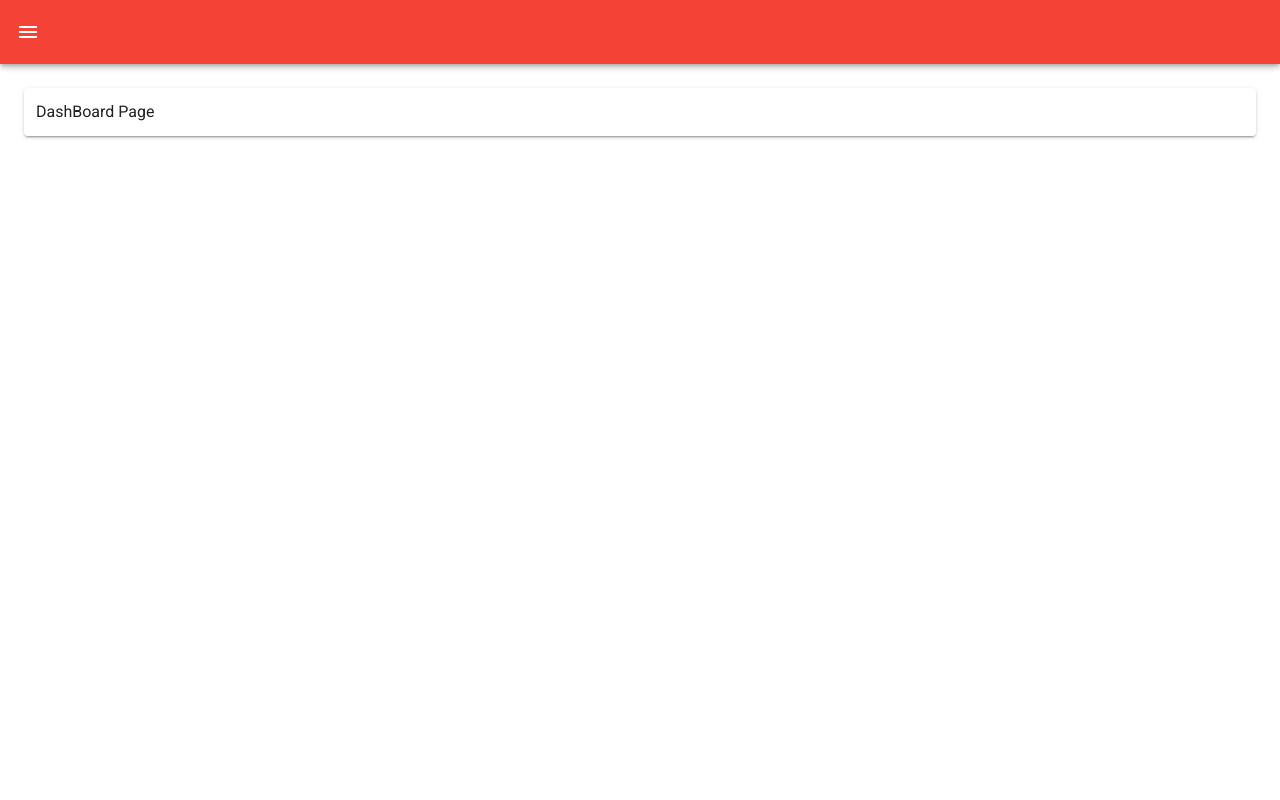
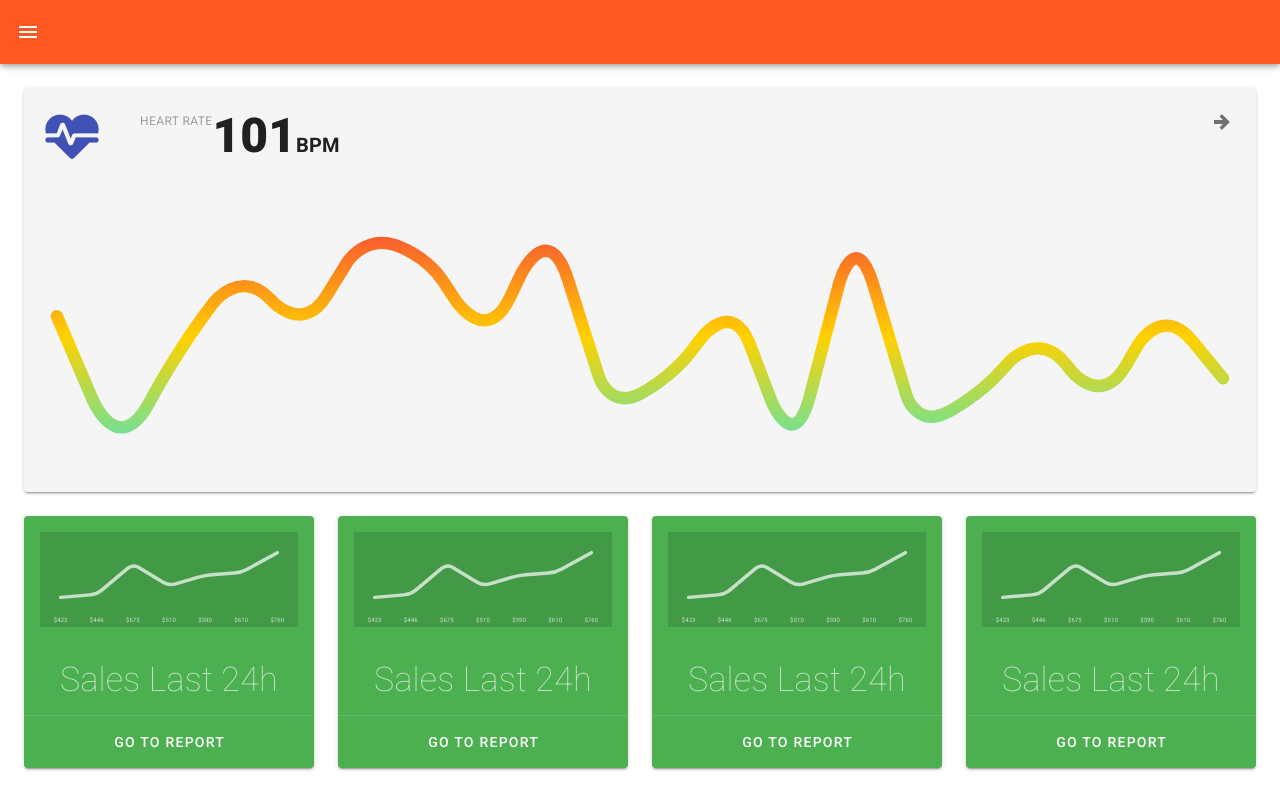
Before and after one commit to eoqna/vuetify, a Vue app: page / in a window 1280 px wide. Built offline with nearby package versions, Linux system fonts and the light colour scheme.

Commit message:
[eoqna] 23-01-28 Commit

```diff
--- a/src/App.vue
+++ b/src/App.vue
@@ -12,8 +12,20 @@
 
     <v-navigation-drawer
       v-model="drawer"
+      dark
       app
+      :src="require('@/assets/sidebar.jpg')"
     >
+      <template
+        #img="props"
+      >
+        <v-img
+          :gradient="gradient"
+          v-bind="props"
+        >
+
+        </v-img>
+      </template>
       <v-list-item>
         <v-list-item-content>
           <v-list-item-title class="text-h6">
@@ -36,6 +48,8 @@
           :key="item.title"
           :to="item.to"
           link
+          active-class="primary"
+          class="py-1"
         >
           <v-list-item-icon>
             <v-icon>{{ item.icon }}</v-icon>
@@ -62,15 +76,20 @@
   name: 'App',
   data () {
     return {
+      drawer: '',
+      gradient: 'rgba(0, 0, 0, 0), rgba(0, 0, 0, 0)',
       items: [
         { title: 'Dashboard', icon: 'mdi-view-dashboard', to: '/'},
-        { title: 'GridSystem', icon: 'mdi-view-dashboard', to: '/grid-system' },
-        { title: 'GridListPage', icon: 'mdi-view-dashboard', to: '/grid-list-page' },
-        { title: 'BreakPoints', icon: 'mdi-view-dashboard', to: '/break-points' },
-        { title: 'Typography', icon: 'mdi-view-dashboard', to: '/typography' },
+        { title: 'GridSystem', icon: 'mdi-image', to: '/grid-system' },
+        { title: 'GridListPage', icon: 'mdi-image', to: '/grid-list-page' },
+        { title: 'BreakPoints', icon: 'mdi-image', to: '/break-points' },
+        { title: 'Typography', icon: 'mdi-image', to: '/typography' },
+        { title: 'Tables', icon: 'mdi-table-settings', to: '/tables' },
+        { title: 'Forms', icon: 'mdi-form-select', to: '/forms' },
+        { title: 'Buttons', icon: 'mdi-gesture-tap-button', to: '/buttons' },
+        { title: 'Icons', icon: 'mdi-emoticon-excited-outline', to: '/icons' },
       ],
       right: null,
-      drawer: '',
     }
   },
 };
--- a/src/plugins/vuetify.js
+++ b/src/plugins/vuetify.js
@@ -5,16 +5,18 @@
 
 Vue.use(Vuetify);
 
+const theme = {
+  primary: colors.deepOrange
+}
+
 export default new Vuetify({
   breakpoint: {
     mobileBreakpoint: 'xs'
   },
   theme: {
     themes: {
-      light: {
-        primary: colors.red,
-        secondary: '#9C27B0',
-      },
-    }
-  }
+      light: theme,
+      dark: theme
+    },
+  },
 });
--- a/src/router/index.js
+++ b/src/router/index.js
@@ -5,6 +5,10 @@
 import GridListPage from "@/views/GridListPage";
 import BreakPoints from "@/views/BreakPoints";
 import TypographyPage from "@/views/TypographyPage"
+import TablesPage from "@/views/TablesPage"
+import FormsPage from "@/views/FormsPage"
+import ButtonsPage from "@/views/ButtonsPage"
+import IconsPage from "@/views/IconsPage"
 
 Vue.use(VueRouter)
 
@@ -39,6 +43,26 @@
     name: 'TypographyPage',
     component: TypographyPage
   },
+  {
+    path: '/tables',
+    name: 'TablesPage',
+    component: TablesPage
+  },
+  {
+    path: '/forms',
+    name: 'FormsPage',
+    component: FormsPage
+  },
+  {
+    path: '/buttons',
+    name: 'ButtonsPage',
+    component: ButtonsPage
+  },
+  {
+    path: '/icons',
+    name: 'IconsPage',
+    component: IconsPage
+  },
 ]
 
 const router = new VueRouter({
--- /dev/null
+++ b/src/views/ButtonsPage.vue
@@ -0,0 +1,38 @@
+<template>
+  <v-container
+    fluid
+  >
+    <v-card class="pa-3">
+      <v-row>
+        <v-col cols="auto">
+          <v-btn class="primary">
+            Primary
+          </v-btn>
+        </v-col>
+        <v-col cols="auto">
+          <v-btn class="secondary">
+            secondary
+          </v-btn>
+        </v-col>
+        <v-col cols="auto">
+          <v-btn class="success">
+            success
+          </v-btn>
+        </v-col>
+        <v-col cols="auto">
+          <v-btn class="error">
+            error
+          </v-btn>
+        </v-col>
+      </v-row>
+    </v-card>
+  </v-container>
+</template>
+<script>
+export default {
+
+}
+</script>
+<style lang="">
+
+</style>
--- a/src/views/DashBoard.vue
+++ b/src/views/DashBoard.vue
@@ -2,16 +2,155 @@
   <v-container
     fluid
   >
-    <v-card class="pa-3">
-      DashBoard Page
-    </v-card>
+    <v-row>
+      <v-col cols="12">
+        <v-card
+          color="grey lighten-4"
+        >
+          <v-card-title>
+            <v-icon
+              :color="checking ? 'red lighten-2' : 'indigo'"
+              class="mr-12"
+              size="64"
+              @click="takePulse"
+            >
+              mdi-heart-pulse
+            </v-icon>
+            <v-row align="start">
+              <div class="text-caption grey--text text-uppercase">
+                Heart rate
+              </div>
+              <div>
+                <span
+                  class="text-h3 font-weight-black"
+                  v-text="avg || '—'"
+                ></span>
+                <strong v-if="avg">BPM</strong>
+              </div>
+            </v-row>
+
+            <v-spacer></v-spacer>
+
+            <v-btn
+              icon
+              class="align-self-start"
+              size="28"
+            >
+              <v-icon>mdi-arrow-right-thick</v-icon>
+            </v-btn>
+          </v-card-title>
+
+          <v-sheet color="transparent">
+            <v-sparkline
+              :key="String(avg)"
+              :smooth="16"
+              :gradient="['#f72047', '#ffd200', '#1feaea']"
+              :line-width="3"
+              :value="heartbeats"
+              auto-draw
+              stroke-linecap="round"
+            ></v-sparkline>
+          </v-sheet>
+        </v-card>
+      </v-col>
+      <v-col
+        v-for="count in 4"
+        :key="count"
+        cols="12"
+        sm="6"
+        md="4"
+        lg="3"
+      >
+        <v-card
+          class="mx-auto text-center"
+          color="green"
+          dark
+        >
+          <v-card-text>
+            <v-sheet color="rgba(0, 0, 0, .12)">
+              <v-sparkline
+                :value="value"
+                color="rgba(255, 255, 255, .7)"
+                height="100"
+                padding="24"
+                stroke-linecap="round"
+                smooth
+              >
+                <template v-slot:label="item">
+                  ${{ item.value }}
+                </template>
+              </v-sparkline>
+            </v-sheet>
+          </v-card-text>
+
+          <v-card-text>
+            <div class="text-h4 font-weight-thin">
+              Sales Last 24h
+            </div>
+          </v-card-text>
+
+          <v-divider></v-divider>
+
+          <v-card-actions class="justify-center">
+            <v-btn
+              block
+              text
+            >
+              Go to Report
+            </v-btn>
+          </v-card-actions>
+        </v-card>
+      </v-col>
+    </v-row>
   </v-container>
 </template>
 <script>
+const exhale = ms =>
+  new Promise(resolve => setTimeout(resolve, ms))
+
 export default {
+  data: () => ({
+    checking: false,
+    heartbeats: [],
+    value: [
+      423,
+      446,
+      675,
+      510,
+      590,
+      610,
+      760,
+    ],
+  }),
 
+  computed: {
+    avg () {
+      const sum = this.heartbeats.reduce((acc, cur) => acc + cur, 0)
+      const length = this.heartbeats.length
+
+      if (!sum && !length) return 0
+
+      return Math.ceil(sum / length)
+    },
+  },
+
+  created () {
+    this.takePulse(false)
+  },
+
+  methods: {
+    heartbeat () {
+      return Math.ceil(Math.random() * (120 - 80) + 80)
+    },
+    async takePulse (inhale = true) {
+      this.checking = true
+
+      inhale && await exhale(1000)
+
+      this.heartbeats = Array.from({ length: 20 }, this.heartbeat)
+
+      this.checking = false
+    },
+  },
 }
 </script>
-<style lang="">
-
-</style>
--- /dev/null
+++ b/src/views/FormsPage.vue
@@ -0,0 +1,104 @@
+<template>
+  <v-container
+    fluid
+  >
+    <v-card class="pa-3">
+      <v-form
+    ref="form"
+    v-model="valid"
+    lazy-validation
+  >
+    <v-text-field
+      v-model="name"
+      :counter="10"
+      :rules="nameRules"
+      label="Name"
+      required
+    ></v-text-field>
+
+    <v-text-field
+      v-model="email"
+      :rules="emailRules"
+      label="E-mail"
+      required
+    ></v-text-field>
+
+    <v-select
+      v-model="select"
+      :items="items"
+      :rules="[v => !!v || 'Item is required']"
+      label="Item"
+      required
+    ></v-select>
+
+    <v-checkbox
+      v-model="checkbox"
+      :rules="[v => !!v || 'You must agree to continue!']"
+      label="Do you agree?"
+      required
+    ></v-checkbox>
+
+    <v-btn
+      :disabled="!valid"
+      color="success"
+      class="mr-4"
+      @click="validate"
+    >
+      Validate
+    </v-btn>
+
+    <v-btn
+      color="error"
+      class="mr-4"
+      @click="reset"
+    >
+      Reset Form
+    </v-btn>
+
+    <v-btn
+      color="warning"
+      @click="resetValidation"
+    >
+      Reset Validation
+    </v-btn>
+  </v-form>
+    </v-card>
+  </v-container>
+</template>
+<script>
+export default {
+  data: () => ({
+    valid: true,
+    name: '',
+    nameRules: [
+      v => !!v || 'Name is required',
+      v => (v && v.length <= 10) || 'Name must be less than 10 characters',
+    ],
+    email: '',
+    emailRules: [
+      v => !!v || 'E-mail is required',
+      v => /.+@.+\..+/.test(v) || 'E-mail must be valid',
+    ],
+    select: null,
+    items: [
+      'Item 1',
+      'Item 2',
+      'Item 3',
+      'Item 4',
+    ],
+    checkbox: false,
+  }),
+
+  methods: {
+    validate () {
+      this.$refs.form.validate()
+    },
+    reset () {
+      this.$refs.form.reset()
+    },
+    resetValidation () {
+      this.$refs.form.resetValidation()
+    },
+  },
+}
+</script>
--- /dev/null
+++ b/src/views/IconsPage.vue
@@ -0,0 +1,34 @@
+<template>
+  <v-container
+    fluid
+  >
+    <v-card class="pa-3">
+      <v-row>
+        <v-col cols="auto">
+          <v-icon
+            x-large
+            color="primary"
+          >
+            mdi-account
+          </v-icon>
+        </v-col>
+        <v-col cols="auto">
+          <v-icon
+            large
+            color="yellow"
+          >
+            mdi-comment
+          </v-icon>
+        </v-col>
+      </v-row>
+    </v-card>
+  </v-container>
+</template>
+<script>
+export default {
+
+}
+</script>
+<style lang="">
+
+</style>
--- /dev/null
+++ b/src/views/TablesPage.vue
@@ -0,0 +1,125 @@
+<template>
+  <v-container
+    fluid
+  >
+    <v-card>
+      <v-data-table
+        :headers="headers"
+        :items="desserts"
+        :items-per-page="5"
+        class="elevation-1"
+      ></v-data-table>
+    </v-card>
+    <v-card dark>
+      <v-data-table
+        :headers="headers"
+        :items="desserts"
+        :items-per-page="5"
+        class="elevation-1"
+      ></v-data-table>
+    </v-card>
+  </v-container>
+</template>
+<script>
+export default {
+  data () {
+    return {
+      headers: [
+        {
+          text: 'Dessert (100g serving)',
+          align: 'start',
+          sortable: false,
+          value: 'name',
+        },
+        { text: 'Calories', value: 'calories' },
+        { text: 'Fat (g)', value: 'fat' },
+        { text: 'Carbs (g)', value: 'carbs' },
+        { text: 'Protein (g)', value: 'protein' },
+        { text: 'Iron (%)', value: 'iron' },
+      ],
+      desserts: [
+        {
+          name: 'Frozen Yogurt',
+          calories: 159,
+          fat: 6.0,
+          carbs: 24,
+          protein: 4.0,
+          iron: 1,
+        },
+        {
+          name: 'Ice cream sandwich',
+          calories: 237,
+          fat: 9.0,
+          carbs: 37,
+          protein: 4.3,
+          iron: 1,
+        },
+        {
+          name: 'Eclair',
+          calories: 262,
+          fat: 16.0,
+          carbs: 23,
+          protein: 6.0,
+          iron: 7,
+        },
+        {
+          name: 'Cupcake',
+          calories: 305,
+          fat: 3.7,
+          carbs: 67,
+          protein: 4.3,
+          iron: 8,
+        },
+        {
+          name: 'Gingerbread',
+          calories: 356,
+          fat: 16.0,
+          carbs: 49,
+          protein: 3.9,
+          iron: 16,
+        },
+        {
+          name: 'Jelly bean',
+          calories: 375,
+          fat: 0.0,
+          carbs: 94,
+          protein: 0.0,
+          iron: 0,
+        },
+        {
+          name: 'Lollipop',
+          calories: 392,
+          fat: 0.2,
+          carbs: 98,
+          protein: 0,
+          iron: 2,
+        },
+        {
+          name: 'Honeycomb',
+          calories: 408,
+          fat: 3.2,
+          carbs: 87,
+          protein: 6.5,
+          iron: 45,
+        },
+        {
+          name: 'Donut',
+          calories: 452,
+          fat: 25.0,
+          carbs: 51,
+          protein: 4.9,
+          iron: 22,
+        },
+        {
+          name: 'KitKat',
+          calories: 518,
+          fat: 26.0,
+          carbs: 65,
+          protein: 7,
+          iron: 6,
+        },
+      ],
+    }
+  },
+}
+</script>
```
Also changed, not shown: src/assets/sidebar.jpg (added).
